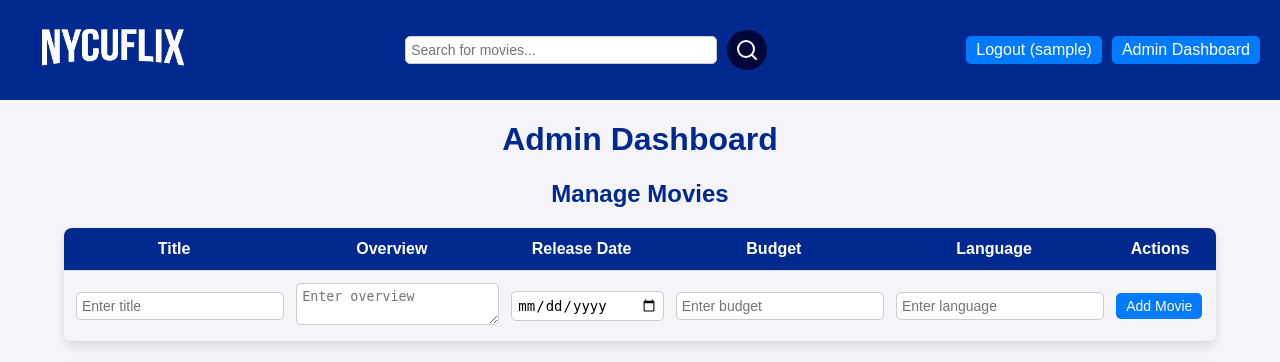
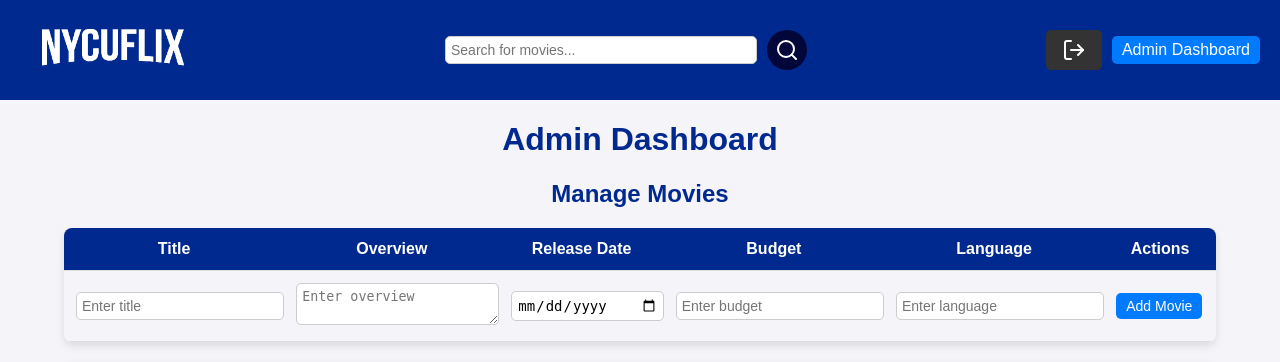
Before and after one commit to franbrizuelab/MyMovieList, a Flask app: page /admin in a window 1280 px wide. Shown: the top 362 px of the page. Run offline with Flask 3, Linux system fonts and the light colour scheme; the visitor is signed in with stand-in values (Sample User, id 1); data that the repository does not hold is empty.

Commit message:
Logout buttonnn

```diff
--- a/static/css/common.css
+++ b/static/css/common.css
@@ -187,7 +187,7 @@ h1, h2, h3 {
 
 /* Login Button styles */
 .login-btn {
-    background-color: var(--header-color);
+    background-color: var(--button-main-color);
     color: white;
     padding: 10px;
     font-size: 16px;
--- a/templates/admin_dashboard.html
+++ b/templates/admin_dashboard.html
@@ -37,7 +37,9 @@
 
         <div style="display: flex; align-items: center; gap: 10px;">
             {% if is_logged_in %}
-                <a href="/logout" style="text-decoration: none; padding: 5px 10px; background: #007BFF; color: white; border-radius: 5px;">Logout ({{ username }})</a>
+                <a href="/logout" class="logout-button">
+                    <svg xmlns="http://www.w3.org/2000/svg" width="24" height="24" viewBox="0 0 24 24" fill="none" stroke="currentColor" stroke-width="2" stroke-linecap="round" stroke-linejoin="round" class="feather feather-log-out"><path d="M9 21H5a2 2 0 0 1-2-2V5a2 2 0 0 1 2-2h4"></path><polyline points="16 17 21 12 16 7"></polyline><line x1="21" y1="12" x2="9" y2="12"></line></svg>
+                </a>
 
                 {% if display_role %}
                     <!-- Admin link to redirect to the Admin Dashboard -->
--- a/templates/movie.html
+++ b/templates/movie.html
@@ -28,7 +28,9 @@
         </div>
         <div style="display: flex; align-items: center; gap: 10px;"></divstyle>
             {% if is_logged_in %}
-                <a href="/logout" style="text-decoration: none; padding: 5px 10px; background: #007BFF; color: white; border-radius: 5px;">Logout ({{ username }})</a>
+                <a href="/logout" class="logout-button">
+                    <svg xmlns="http://www.w3.org/2000/svg" width="24" height="24" viewBox="0 0 24 24" fill="none" stroke="currentColor" stroke-width="2" stroke-linecap="round" stroke-linejoin="round" class="feather feather-log-out"><path d="M9 21H5a2 2 0 0 1-2-2V5a2 2 0 0 1 2-2h4"></path><polyline points="16 17 21 12 16 7"></polyline><line x1="21" y1="12" x2="9" y2="12"></line></svg>
+                </a>
 
                 {% if display_role %}
                     <!-- Admin link to redirect to the Admin Dashboard -->
```
